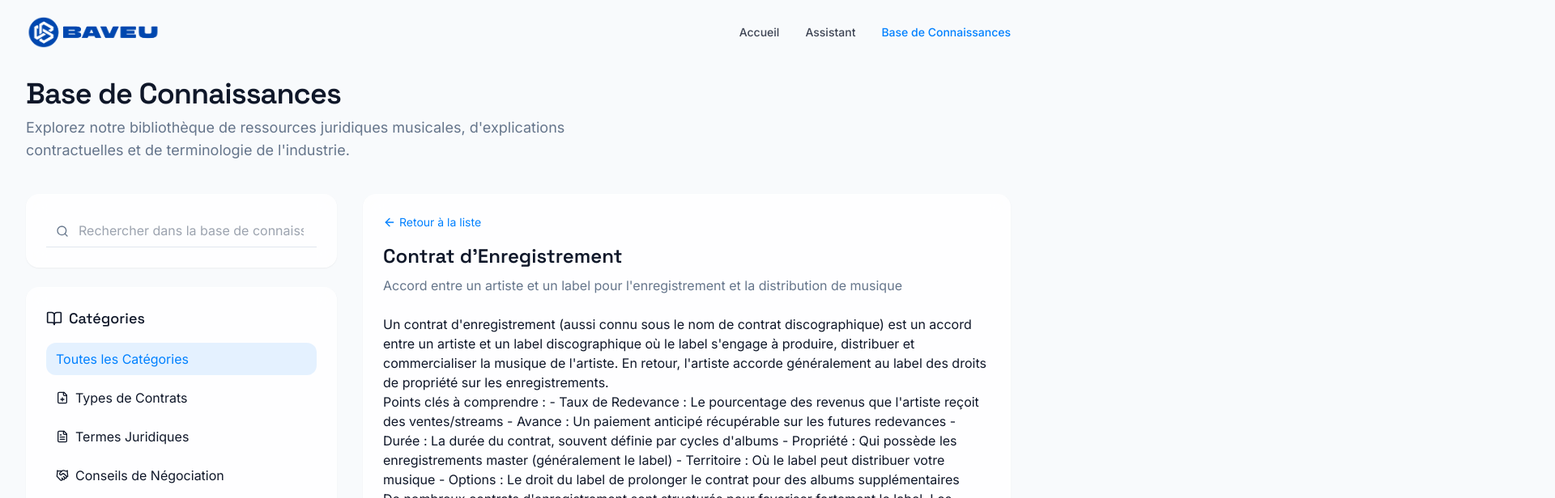
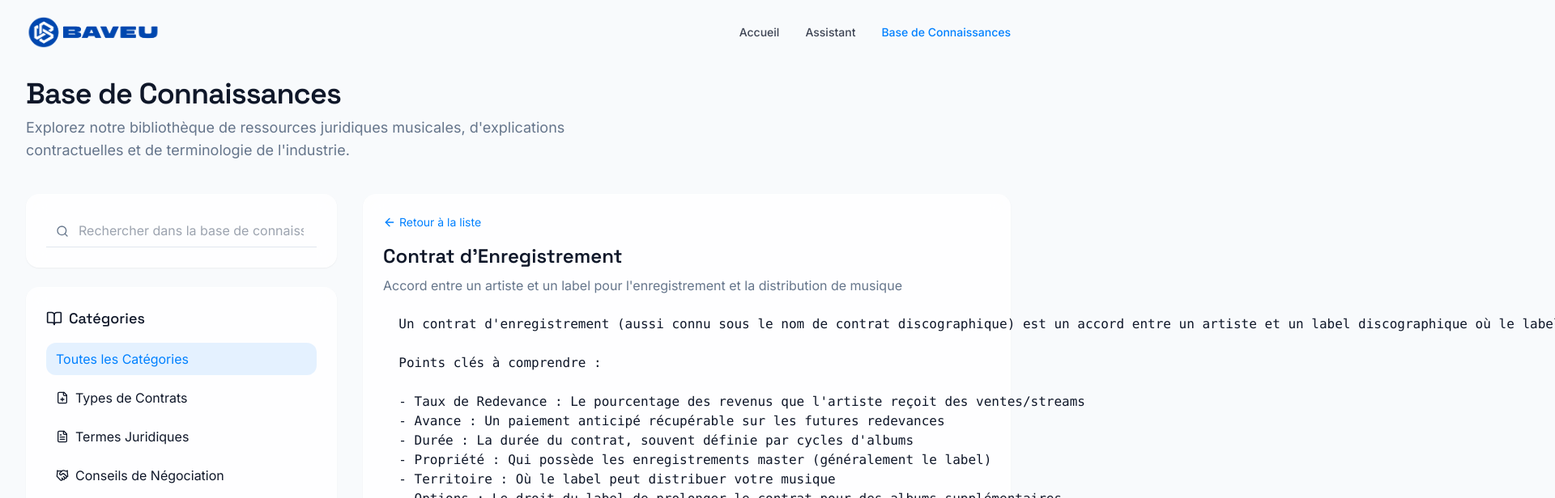
Before and after one commit to abdifrh/baveu-project, a React (Vite) app: page /knowledge-base in a window 1280 px wide. Both pictures are taken after a click on the button 642 px from the left and 339 px from the top of the page. Shown: the top 616 px of the page at 81% size, 1920 px wide, since content can reach past the window. Built offline with nearby package versions, Linux system fonts and the light colour scheme.

Commit message:
Improve chat and KB layout
Improve the layout of chat responses and knowledge base content, potentially using markdown.

```diff
--- a/package.json
+++ b/package.json
@@ -54,9 +54,11 @@
     "react-day-picker": "^8.10.1",
     "react-dom": "^18.3.1",
     "react-hook-form": "^7.53.0",
+    "react-markdown": "^9.0.1",
     "react-resizable-panels": "^2.1.3",
     "react-router-dom": "^6.26.2",
     "recharts": "^2.12.7",
+    "remark-gfm": "^4.0.0",
     "sonner": "^1.5.0",
     "tailwind-merge": "^2.5.2",
     "tailwindcss-animate": "^1.0.7",
--- a/src/components/Chat/ChatMessage.tsx
+++ b/src/components/Chat/ChatMessage.tsx
@@ -3,6 +3,8 @@ import React from 'react';
 import { User, Bot, Clock } from 'lucide-react';
 import { cn } from '@/lib/utils';
 import { Message } from '@/utils/aimlApi';
+import ReactMarkdown from 'react-markdown';
+import remarkGfm from 'remark-gfm';
 
 interface ChatMessageProps {
   message: Message;
@@ -52,6 +54,7 @@ const ChatMessage = ({ message }: ChatMessageProps) => {
             </span>
           </div>
 
+          {isUser ? (
             <div className="prose prose-sm max-w-none">
               {message.content.split('\n').map((line, i) => (
                 <React.Fragment key={i}>
@@ -60,6 +63,13 @@ const ChatMessage = ({ message }: ChatMessageProps) => {
                 </React.Fragment>
               ))}
             </div>
+          ) : (
+            <div className="prose prose-sm max-w-none prose-headings:mt-2 prose-headings:mb-1 prose-p:my-1 prose-pre:my-2 prose-pre:bg-muted/50 prose-pre:p-2 prose-pre:rounded-md">
+              <ReactMarkdown remarkPlugins={[remarkGfm]}>
+                {message.content}
+              </ReactMarkdown>
+            </div>
+          )}
         </div>
       </div>
     </div>
--- a/src/pages/KnowledgeBase.tsx
+++ b/src/pages/KnowledgeBase.tsx
@@ -4,6 +4,8 @@ import Navbar from '@/components/Layout/Navbar';
 import Footer from '@/components/Layout/Footer';
 import PageHeader from '@/components/UI/PageHeader';
 import GlassCard from '@/components/UI/GlassCard';
+import ReactMarkdown from 'react-markdown';
+import remarkGfm from 'remark-gfm';
 
 // Catégories de la base de connaissances
 const categories = [
@@ -508,10 +510,10 @@ const KnowledgeBase = () => {
                 <h2 className="font-display text-2xl font-semibold mb-2">{selectedItem.title}</h2>
                 <p className="text-muted-foreground mb-6">{selectedItem.summary}</p>
 
-                <div className="prose prose-slate max-w-none">
-                  {selectedItem.content.split('\n\n').map((paragraph, index) => (
-                    <p key={index}>{paragraph}</p>
-                  ))}
+                <div className="prose prose-slate prose-headings:mt-4 prose-headings:mb-2 prose-p:my-2 prose-pre:my-4 prose-pre:bg-muted/50 prose-pre:p-3 prose-pre:rounded-md prose-li:my-1 max-w-none">
+                  <ReactMarkdown remarkPlugins={[remarkGfm]}>
+                    {selectedItem.content}
+                  </ReactMarkdown>
                 </div>
               </GlassCard>
             ) : (
```
Also changed, not shown: 1 other file (tests, documents, lock files or other folders). Lines whose indentation alone changed are shown as unchanged.
